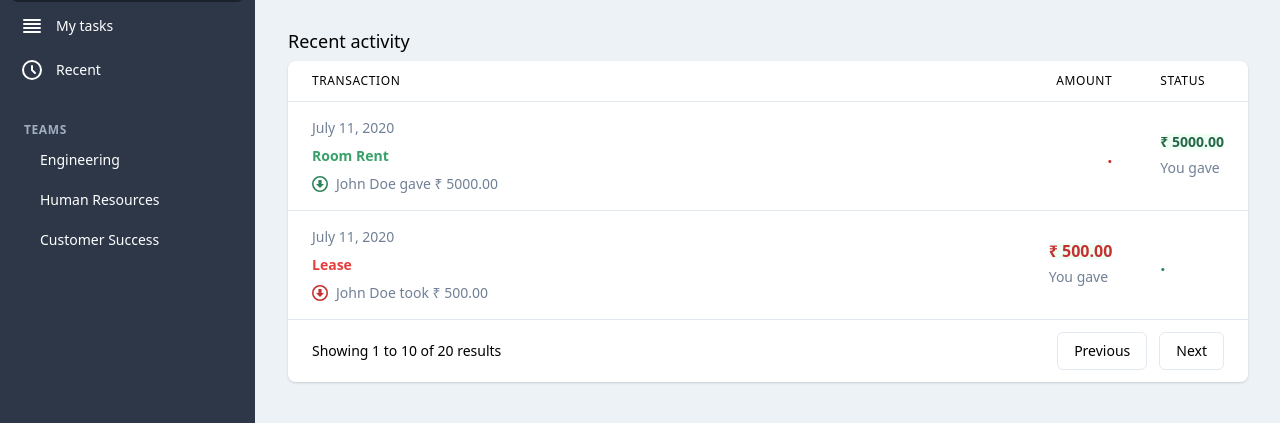
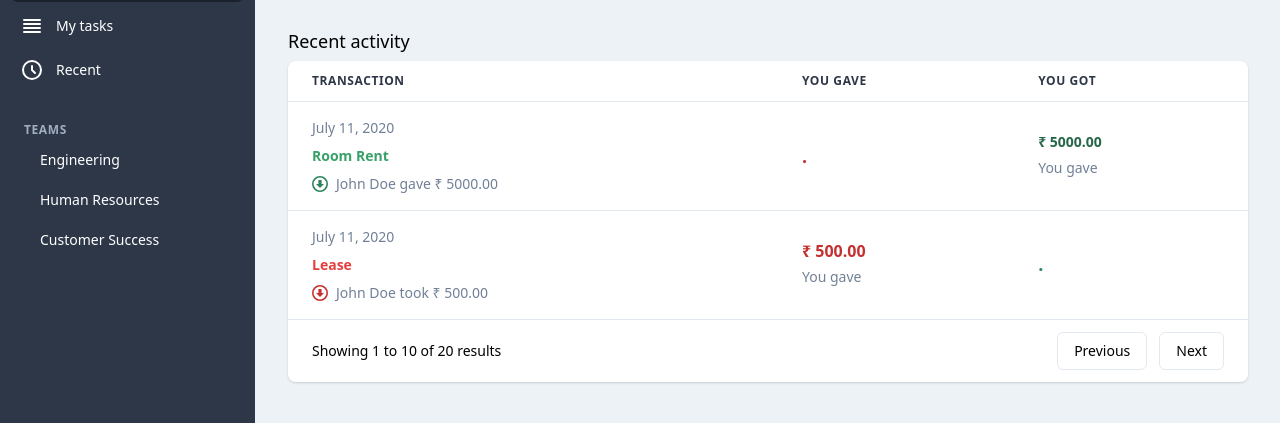
Before and after one commit to stackDevCentire/cashlog.app, a plain HTML site: page transactions.html in a window 1280 px wide. Shown: the part 377-800 px from the top of the page. Drawn offline with nearby package versions, Linux system fonts and the light colour scheme.

Commit message:
change table layout in transactions.html and change some css in customers.html

```diff
--- a/transactions.html
+++ b/transactions.html
@@ -521,26 +521,26 @@
                   <table class="min-w-full divide-y divide-cool-gray-200">
                     <thead class="bg-white">
                       <tr>
-                        <th class="px-6 py-3 bg-cool-gray-50 text-left text-xs leading-4 font-medium text-cool-gray-500 uppercase tracking-wider">
+                        <th class="px-6 py-3 bg-cool-gray-50 text-left text-xs leading-4 font-bold text-gray-800 uppercase tracking-wider">
                           Transaction
                         </th>
                         <th
-                          class="px-6 py-3 bg-cool-gray-50 text-right text-xs leading-4 font-medium text-cool-gray-500 uppercase tracking-wider">
-                          Amount
+                          class="px-6 py-3 bg-cool-gray-50 text-left text-xs leading-4 font-bold text-gray-800 uppercase tracking-wider">
+                          You gave
                         </th>
                         <th
-                          class="hidden px-6 py-3 bg-cool-gray-50 text-left text-xs leading-4 font-medium text-cool-gray-500 uppercase tracking-wider md:block">
-                          Status
+                          class="hidden px-6 py-3 bg-cool-gray-50 text-left text-xs leading-4 font-bold text-gray-800 uppercase tracking-wider md:block">
+                          You got
                         </th>
                         <th
-                          class="px-6 py-3 bg-cool-gray-50 text-right text-xs leading-4 font-medium text-cool-gray-500 uppercase tracking-wider hidden">
+                          class="px-6 py-3 bg-cool-gray-50 text-left text-xs leading-4 font-bold text-gray-800 uppercase tracking-wider hidden">
                           Date
                         </th>
                       </tr>
                     </thead>
                     <tbody class="bg-white divide-y divide-cool-gray-200">
                       <tr class="bg-white">
-                        <td class="max-w-0 w-full px-6 py-4 whitespace-no-wrap text-sm leading-5 text-cool-gray-900">
+                        <td class="px-6 py-4 whitespace-no-wrap text-sm leading-5 text-cool-gray-900">
                           <div class="flex-1 flex-col">
                             <p class="text-gray-600 text-sm font-normal flex items-center mb-2">
                               July 11, 2020
@@ -552,12 +552,12 @@
                             </a>
                         </div>
                         </td>
-                        <td class="px-6 py-4 text-right whitespace-no-wrap text-md leading-5 text-cool-gray-500">
+                        <td class="px-6 py-4 text-left whitespace-no-wrap text-md leading-5 text-cool-gray-500">
                           <span class="text-lg font-bold leading-5 text-red-700">.</span>
                         </td>
                         <td class="px-6 py-4 whitespace-no-wrap text-sm leading-5 text-cool-gray-500">
                           <span
-                            class="flex items-center px-2.5 py-0.5 rounded-full text-md font-bold leading-4 bg-green-100 text-green-800 capitalize">
+                            class="flex items-center px-2.5 py-0.5 rounded-full text-md font-bold leading-4 text-green-800 capitalize">
                             &#x20B9 5000.00
                           </span>
                           <span class="flex text-gray-600 text-sm font-normal flex items-center mt-2">You gave</span>
@@ -565,7 +565,7 @@
                       </tr>
 
                       <tr class="bg-white">
-                        <td class="max-w-0 w-full px-6 py-4 whitespace-no-wrap text-sm leading-5 text-cool-gray-900">
+                        <td class="px-6 py-4 whitespace-no-wrap text-sm leading-5 text-cool-gray-900">
                           <div class="flex-1 flex-col">
                             <p class="text-gray-600 text-sm font-normal flex items-center mb-2">
                               July 11, 2020
@@ -577,9 +577,9 @@
                             </a>
                         </div>
                         </td>
-                        <td class="px-6 py-4 text-right whitespace-no-wrap text-md leading-5 text-cool-gray-500">
+                        <td class="px-6 py-4 text-left whitespace-no-wrap text-md leading-5 text-cool-gray-500">
                           <span
-                            class="flex items-center px-2.5 py-0.5 rounded-full text-md font-bold leading-4 bg-green-100 text-red-700 capitalize">
+                            class="flex items-center px-2.5 py-0.5 rounded-full text-md font-bold leading-4 text-red-700 capitalize">
                             &#x20B9 500.00
                           </span>
                           <span class="flex text-gray-600 text-sm font-normal flex items-center mt-2">You gave</span>
```
Also changed, not shown: customers.html (+1 -1 lines).
